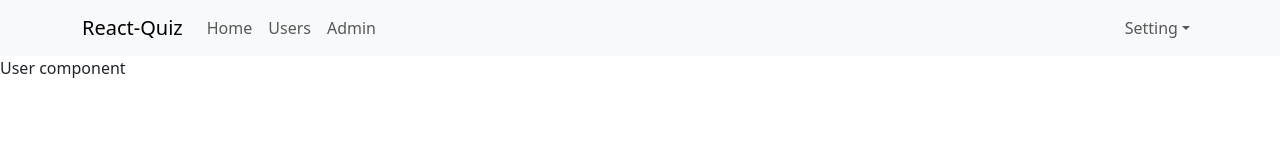
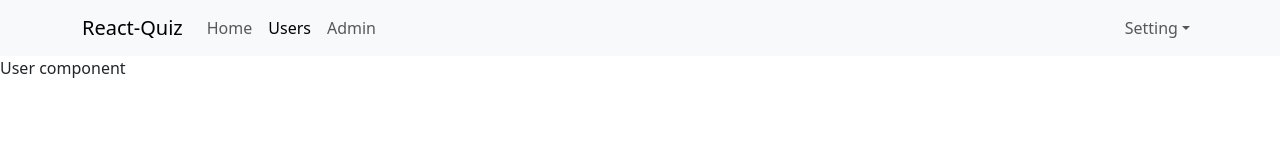
Before and after one commit to iamlddt/React-FullStack, a React (Create React App) app: page /users in a window 1280 px wide. Shown: the top 160 px of the page. Built offline with nearby package versions, Linux system fonts and the light colour scheme.

Commit message:
Hover Navlink

```diff
--- a/src/App.scss
+++ b/src/App.scss
@@ -7,3 +7,19 @@
   -webkit-font-smoothing: antialiased;
   -moz-osx-font-smoothing: grayscale;
 }
+
+;
+
+.app-container {
+  .header-container {
+    .navbar-nav {
+
+      .nav-link {
+        &.active {
+          color: rgb(0, 0, 0);
+        }
+
+      }
+    }
+  }
+}
--- a/src/components/Header/Header.js
+++ b/src/components/Header/Header.js
@@ -2,7 +2,7 @@
 import Nav from 'react-bootstrap/Nav';
 import Navbar from 'react-bootstrap/Navbar';
 import NavDropdown from 'react-bootstrap/NavDropdown';
-import { Link } from 'react-router-dom';
+import { NavLink } from 'react-router-dom';
 
 function Header() {
     return (
@@ -12,9 +12,9 @@
                 <Navbar.Toggle aria-controls="basic-navbar-nav" />
                 <Navbar.Collapse id="basic-navbar-nav">
                     <Nav className="me-auto">
-                        <Link to='/' className='nav-link'>Home</Link>
-                        <Link to='/users' className='nav-link'>Users</Link>
-                        <Link to='/Admin' className='nav-link'>Admin</Link>
+                        <NavLink to='/' className='nav-link'>Home</NavLink>
+                        <NavLink to='/users' className='nav-link'>Users</NavLink>
+                        <NavLink to='/Admin' className='nav-link'>Admin</NavLink>
                         {/* <Nav.Link href="#home">Home</Nav.Link>
                         <Nav.Link href="#link">User</Nav.Link>
                         <Nav.Link href="#link">Admin</Nav.Link> */}
```
